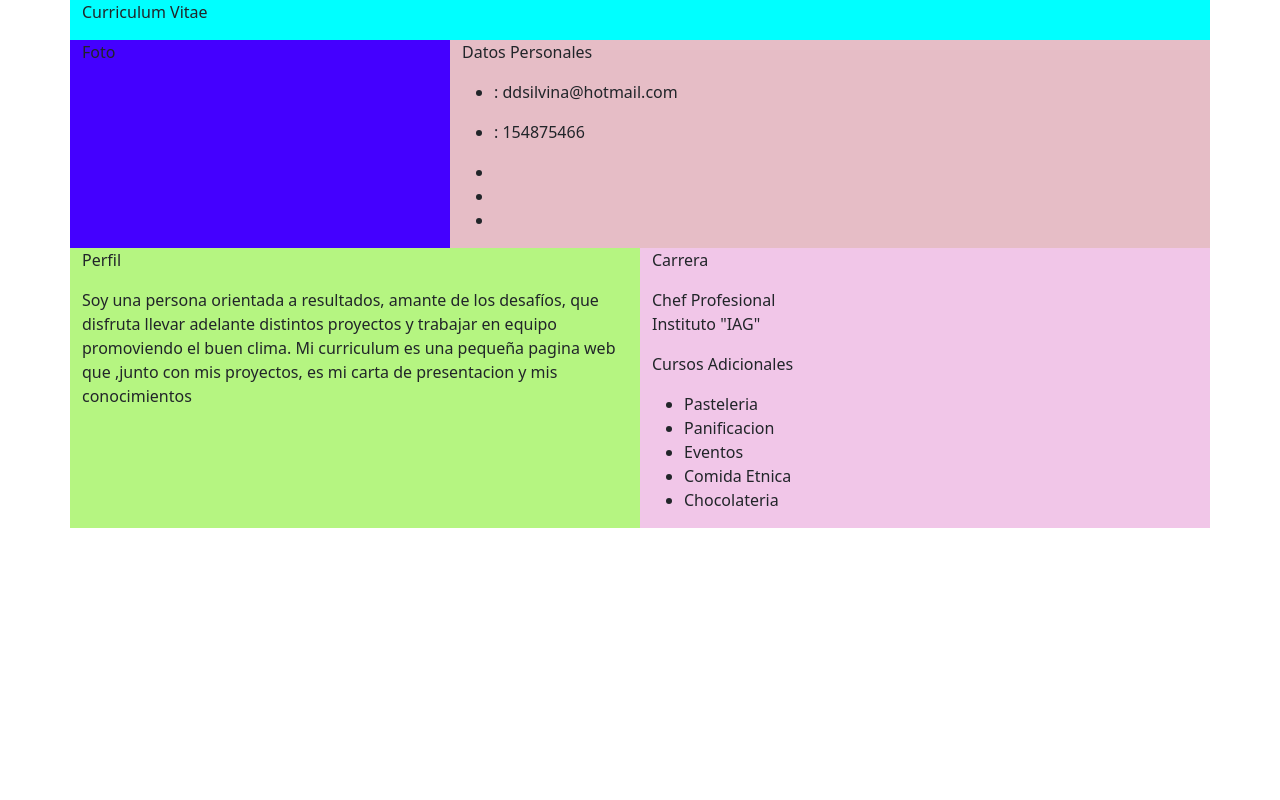
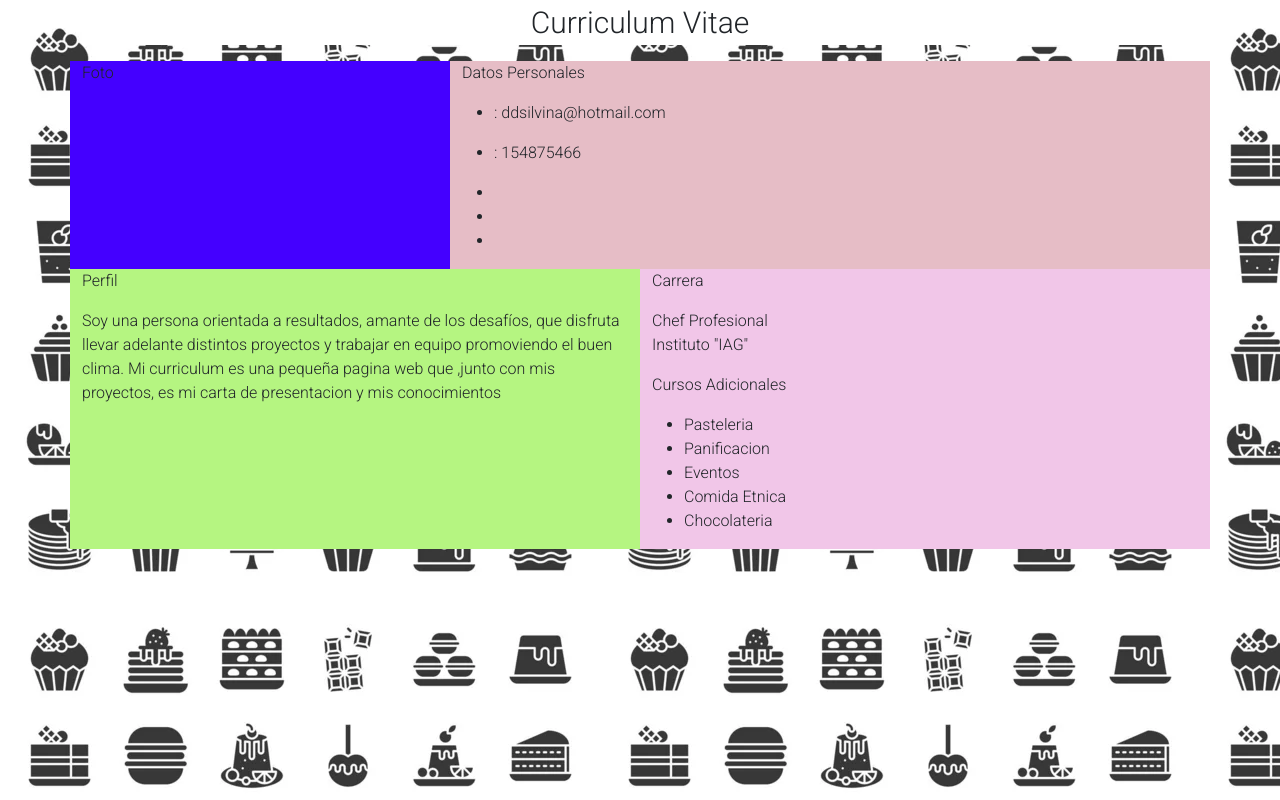
Before and after one commit to silvinadenton/proyecto_cv, a plain HTML site: page index.html in a window 1280 px wide. Drawn offline with Linux system fonts and the light colour scheme.

Commit message:
titulos y fotos

```diff
--- a/css/estilos.css
+++ b/css/estilos.css
@@ -1,4 +1,17 @@
 body{
 
+    background-image: url("/img/depositphotos_215087088-stock-illustration-sweets-dessert-icon-filled-outline.jpg");
+    background-repeat: repeat ;
 
 }
+.container{
+
+    font-family: 'Roboto', sans-serif;
+}
+#titulo{
+    text-align: center;
+    background-color: white;
+    font-size: 30px;
+    font: bold;
+
+}
--- a/index.html
+++ b/index.html
@@ -7,17 +7,21 @@
     <meta name="viewport" content="width=device-width, initial-scale=1.0 maximun-scale=1,user-scalablle=no">
     <link rel="stylesheet" href="css/bootstrap.css">
     <link rel="stylesheet" href="css/estilos.css">
+    <link rel="preconnect" href="https://fonts.googleapis.com">
+    <link rel="preconnect" href="https://fonts.gstatic.com" crossorigin>
+    <link href="https://fonts.googleapis.com/css2?family=Roboto:wght@300&display=swap" rel="stylesheet">
     <title>CV</title>
 </head>
 <body>
     <div class="container" >
 
         <div class="row">
-            <div class="col-lg-12" style="background-color: aqua;">
+            <div class="col-lg-12" >
 
-              <p>Curriculum Vitae</p>
+              <p class="mb-6 " id="titulo">Curriculum Vitae</p>
             </div>
         </div>
+
         <div class="row">
             <div class="col-lg-4" style="background-color: rgb(68, 0, 255);">
 
```
Also changed, not shown: img/81.jpg (renamed from 81.jpg), img/depositphotos_215087088-stock-illustration-sweets-dessert-icon-filled-outline.jpg (added), img/imagen-combinada.png (added).
